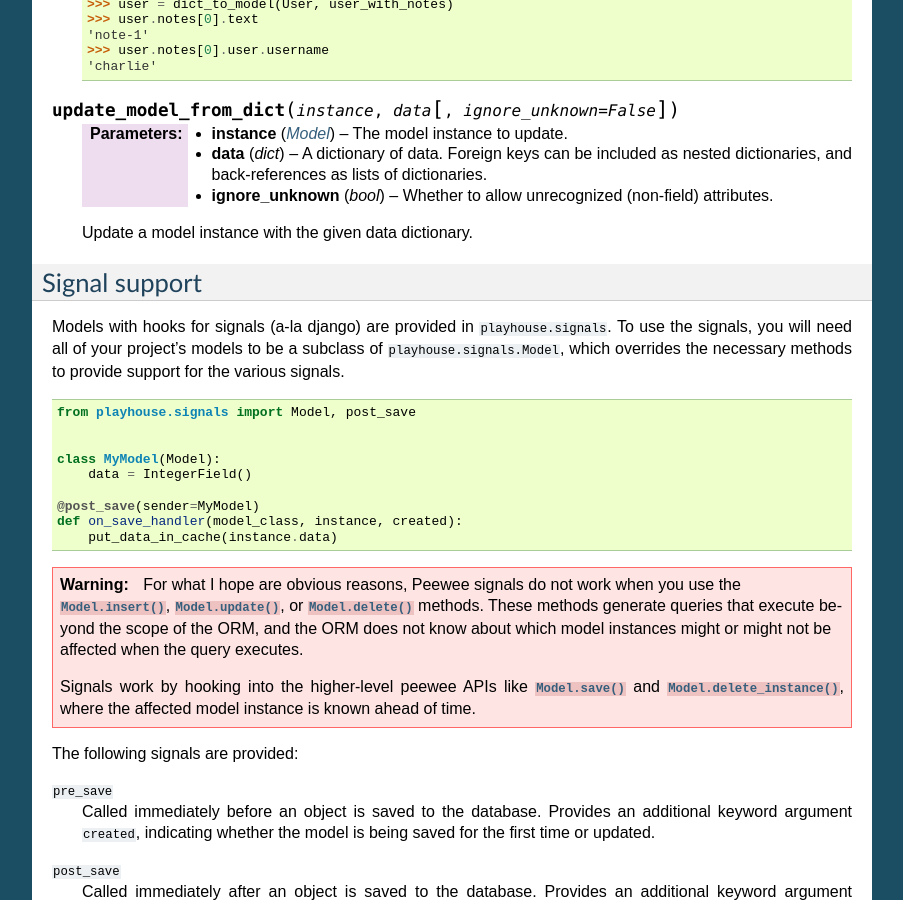
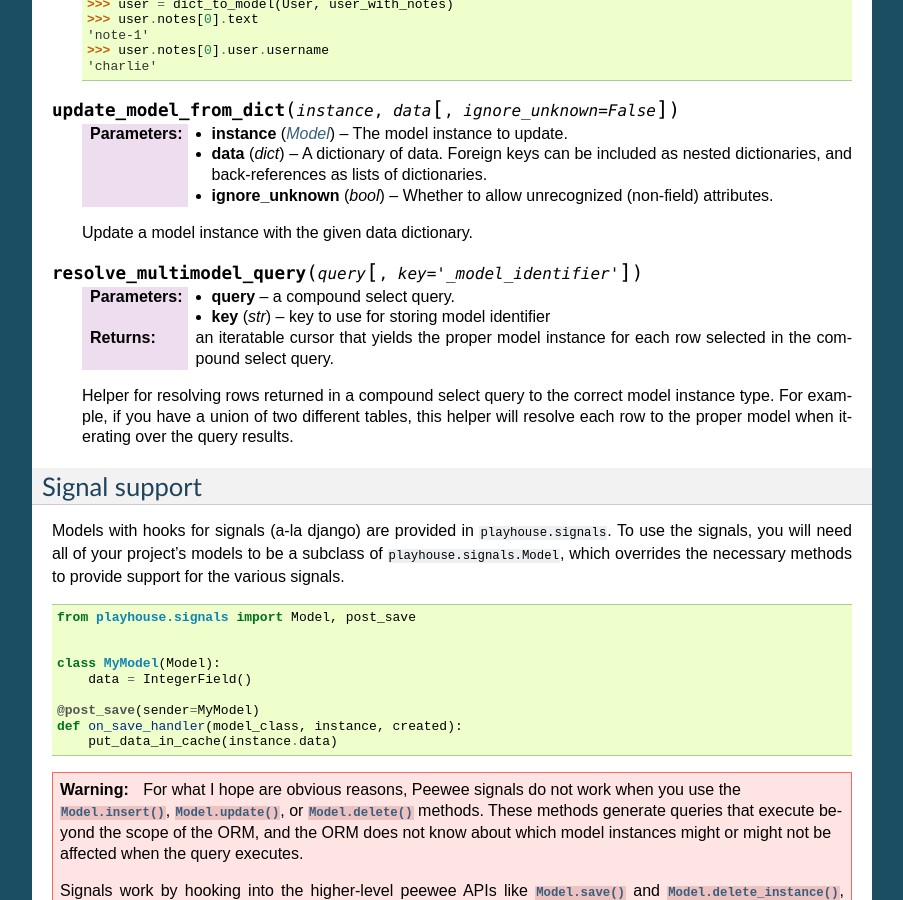
Before and after one commit to coleifer/peewee, a Sphinx documentation site: the page built from docs/peewee/playhouse.rst, in a window 1280 px wide and 900 px high, scrolled down 42392 px. Shown: the whole window, without its empty margins (198-1101 px from the left). Built offline with Sphinx 7.4.7, drawn with Linux system fonts in a browser that asks for light colours; the version number could not be read and is left out; some of the changed text lies outside the part shown.

Commit message:
Docs for resolve_multimodel_query() shortcut.

```diff
--- a/docs/peewee/playhouse.rst
+++ b/docs/peewee/playhouse.rst
@@ -2547,6 +2547,20 @@ helpers for serializing models to dictionaries and vice-versa.
     :param bool ignore_unknown: Whether to allow unrecognized (non-field) attributes.
 
     Update a model instance with the given data dictionary.
+
+
+.. py:function:: resolve_multimodel_query(query[, key='_model_identifier'])
+
+    :param query: a compound select query.
+    :param str key: key to use for storing model identifier
+    :return: an iteratable cursor that yields the proper model instance for
+        each row selected in the compound select query.
+
+    Helper for resolving rows returned in a compound select query to the
+    correct model instance type. For example, if you have a union of two
+    different tables, this helper will resolve each row to the proper model
+    when iterating over the query results.
+
 
 .. _signals:
 
```
